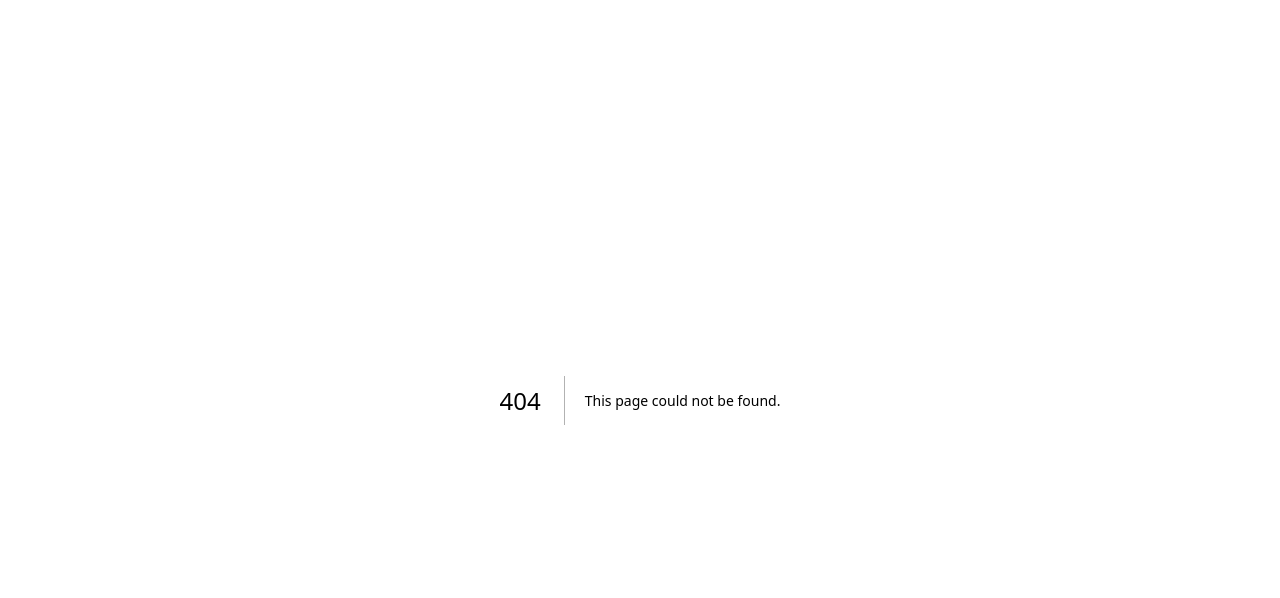
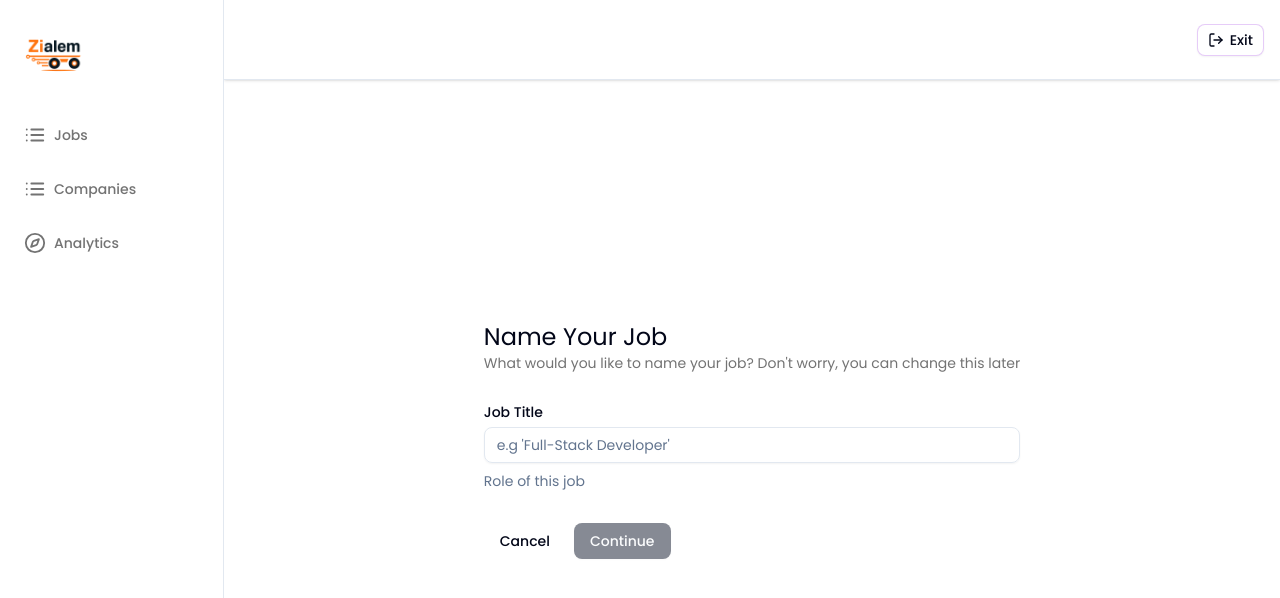
Before and after one commit to Biruk-Bogale/job-portal, a Next.js app: page /admin/create in a window 1280 px wide. Before the commit this address had no page. Shown: the top 598 px of the page. Built offline with nearby package versions, Linux system fonts and the light colour scheme.

Commit message:
create new job form

```diff
--- /dev/null
+++ b/app/(dashboard)/(routes)/admin/create/page.tsx
@@ -0,0 +1,90 @@
+"use client";
+import { useForm } from "react-hook-form";
+import { z } from "zod";
+import { zodResolver } from "@hookform/resolvers/zod";
+import {
+  Form,
+  FormControl,
+  FormDescription,
+  FormField,
+  FormItem,
+  FormLabel,
+  FormMessage,
+} from "@/components/ui/form";
+import { Input } from "@/components/ui/input";
+import Link from "next/link";
+import { Button } from "@/components/ui/button";
+
+const formSchema = z.object({
+  title: z.string().min(1, { message: "Job Title cannot be empty" }),
+});
+
+const JobCreatePage = () => {
+  const form = useForm<z.infer<typeof formSchema>>({
+    resolver: zodResolver(formSchema),
+    defaultValues: {
+      title: "",
+    },
+  });
+
+  const { isSubmitting, isValid } = form.formState;
+
+  const onSubmit = async (values: z.infer<typeof formSchema>) => {
+    console.log(values);
+  };
+
+  return (
+    <div className="max-w-5xl mx-auto flex md:items-center md:justify-center h-full p-6">
+      <div>
+        <h1 className="text-2xl">Name Your Job</h1>
+        <p className="text-sm text-neutral-500">
+          What would you like to name your job? Don&apos;t worry, you can change
+          this later
+        </p>
+        {/* form */}
+
+        <Form {...form}>
+          <form
+            onSubmit={form.handleSubmit(onSubmit)}
+            className="space-y-8 mt-8"
+          >
+            {/* form fields */}
+            <FormField
+              control={form.control}
+              name="title"
+              render={({ field }) => (
+                <FormItem>
+                  <FormLabel>Job Title</FormLabel>
+
+                  <FormControl>
+                    <Input
+                      disabled={isSubmitting}
+                      placeholder="e.g 'Full-Stack Developer'"
+                      {...field}
+                    />
+                  </FormControl>
+                  <FormDescription>Role of this job</FormDescription>
+                  <FormMessage />
+                </FormItem>
+              )}
+            />
+
+            <div className="flex items-center gap-x-2">
+              <Link href={"/"}>
+                <Button type="button" variant={"ghost"}>
+                  Cancel
+                </Button>
+              </Link>
+
+              <Button type="submit" disabled={!isValid || isSubmitting}>
+                Continue
+              </Button>
+            </div>
+          </form>
+        </Form>
+      </div>
+    </div>
+  );
+};
+
+export default JobCreatePage;
--- a/app/(dashboard)/(routes)/admin/jobs/page.tsx
+++ b/app/(dashboard)/(routes)/admin/jobs/page.tsx
@@ -1,9 +1,22 @@
-import React from 'react'
+import { Button } from "@/components/ui/button";
+import { Plus } from "lucide-react";
+import Link from "next/link";
+import React from "react";
 
 const JobPageOverView = () => {
   return (
-    <div>JobPageOverView</div>
-  )
-}
+    <div className="p-6 ">
+      <div className="flex items-end justify-end">
+        <Link href={"/admin/create"}>
+          <Button className="cursor-pointer">
+            <Plus className="w-5 h-5 mr-2 " /> New Job
+          </Button>
+        </Link>
+      </div>
 
-export default JobPageOverView
+      {/* datatable - List of jobs */}
+    </div>
+  );
+};
+
+export default JobPageOverView;
--- a/app/(dashboard)/_components/NavBarRoutes.tsx
+++ b/app/(dashboard)/_components/NavBarRoutes.tsx
@@ -20,7 +20,7 @@ const NavBarRoutes = () => {
             <Button
               variant={"outline"}
               size={"sm"}
-              className="border-purple-700/20"
+              className="border-purple-700/20 cursor-pointer"
             >
               <LogOut />
               Exit
@@ -31,7 +31,7 @@ const NavBarRoutes = () => {
             <Button
               variant={"outline"}
               size={"sm"}
-              className="border-purple-700/20"
+              className="border-purple-700/20 cursor-pointer"
             >
               Admin Mode
             </Button>
--- a/app/(dashboard)/_components/SideBar.tsx
+++ b/app/(dashboard)/_components/SideBar.tsx
@@ -11,7 +11,7 @@ const SideBar = () => {
 
       {/* side bar routes */}
       <div className="flex flex-col w-full">
-<SidebarRoutes/>
+        <SidebarRoutes />
       </div>
     </div>
   );
--- a/app/globals.css
+++ b/app/globals.css
@@ -120,3 +120,9 @@
     @apply bg-background text-foreground;
   }
 }
+
+html,
+body,
+:root {
+  height: 100%;
+}
--- /dev/null
+++ b/components/ui/form.tsx
@@ -0,0 +1,167 @@
+"use client"
+
+import * as React from "react"
+import * as LabelPrimitive from "@radix-ui/react-label"
+import { Slot } from "@radix-ui/react-slot"
+import {
+  Controller,
+  FormProvider,
+  useFormContext,
+  useFormState,
+  type ControllerProps,
+  type FieldPath,
+  type FieldValues,
+} from "react-hook-form"
+
+import { cn } from "@/lib/utils"
+import { Label } from "@/components/ui/label"
+
+const Form = FormProvider
+
+type FormFieldContextValue<
+  TFieldValues extends FieldValues = FieldValues,
+  TName extends FieldPath<TFieldValues> = FieldPath<TFieldValues>,
+> = {
+  name: TName
+}
+
+const FormFieldContext = React.createContext<FormFieldContextValue>(
+  {} as FormFieldContextValue
+)
+
+const FormField = <
+  TFieldValues extends FieldValues = FieldValues,
+  TName extends FieldPath<TFieldValues> = FieldPath<TFieldValues>,
+>({
+  ...props
+}: ControllerProps<TFieldValues, TName>) => {
+  return (
+    <FormFieldContext.Provider value={{ name: props.name }}>
+      <Controller {...props} />
+    </FormFieldContext.Provider>
+  )
+}
+
+const useFormField = () => {
+  const fieldContext = React.useContext(FormFieldContext)
+  const itemContext = React.useContext(FormItemContext)
+  const { getFieldState } = useFormContext()
+  const formState = useFormState({ name: fieldContext.name })
+  const fieldState = getFieldState(fieldContext.name, formState)
+
+  if (!fieldContext) {
+    throw new Error("useFormField should be used within <FormField>")
+  }
+
+  const { id } = itemContext
+
+  return {
+    id,
+    name: fieldContext.name,
+    formItemId: `${id}-form-item`,
+    formDescriptionId: `${id}-form-item-description`,
+    formMessageId: `${id}-form-item-message`,
+    ...fieldState,
+  }
+}
+
+type FormItemContextValue = {
+  id: string
+}
+
+const FormItemContext = React.createContext<FormItemContextValue>(
+  {} as FormItemContextValue
+)
+
+function FormItem({ className, ...props }: React.ComponentProps<"div">) {
+  const id = React.useId()
+
+  return (
+    <FormItemContext.Provider value={{ id }}>
+      <div
+        data-slot="form-item"
+        className={cn("grid gap-2", className)}
+        {...props}
+      />
+    </FormItemContext.Provider>
+  )
+}
+
+function FormLabel({
+  className,
+  ...props
+}: React.ComponentProps<typeof LabelPrimitive.Root>) {
+  const { error, formItemId } = useFormField()
+
+  return (
+    <Label
+      data-slot="form-label"
+      data-error={!!error}
+      className={cn("data-[error=true]:text-destructive", className)}
+      htmlFor={formItemId}
+      {...props}
+    />
+  )
+}
+
+function FormControl({ ...props }: React.ComponentProps<typeof Slot>) {
+  const { error, formItemId, formDescriptionId, formMessageId } = useFormField()
+
+  return (
+    <Slot
+      data-slot="form-control"
+      id={formItemId}
+      aria-describedby={
+        !error
+          ? `${formDescriptionId}`
+          : `${formDescriptionId} ${formMessageId}`
+      }
+      aria-invalid={!!error}
+      {...props}
+    />
+  )
+}
+
+function FormDescription({ className, ...props }: React.ComponentProps<"p">) {
+  const { formDescriptionId } = useFormField()
+
+  return (
+    <p
+      data-slot="form-description"
+      id={formDescriptionId}
+      className={cn("text-muted-foreground text-sm", className)}
+      {...props}
+    />
+  )
+}
+
+function FormMessage({ className, ...props }: React.ComponentProps<"p">) {
+  const { error, formMessageId } = useFormField()
+  const body = error ? String(error?.message ?? "") : props.children
+
+  if (!body) {
+    return null
+  }
+
+  return (
+    <p
+      data-slot="form-message"
+      id={formMessageId}
+      className={cn("text-destructive text-sm", className)}
+      {...props}
+    >
+      {body}
+    </p>
+  )
+}
+
+export {
+  useFormField,
+  Form,
+  FormItem,
+  FormLabel,
+  FormControl,
+  FormDescription,
+  FormMessage,
+  FormField,
+}
--- /dev/null
+++ b/components/ui/input.tsx
@@ -0,0 +1,21 @@
+import * as React from "react"
+
+import { cn } from "@/lib/utils"
+
+function Input({ className, type, ...props }: React.ComponentProps<"input">) {
+  return (
+    <input
+      type={type}
+      data-slot="input"
+      className={cn(
+        "file:text-foreground placeholder:text-muted-foreground selection:bg-primary selection:text-primary-foreground dark:bg-input/30 border-input flex h-9 w-full min-w-0 rounded-md border bg-transparent px-3 py-1 text-base shadow-xs transition-[color,box-shadow] outline-none file:inline-flex file:h-7 file:border-0 file:bg-transparent file:text-sm file:font-medium disabled:pointer-events-none disabled:cursor-not-allowed disabled:opacity-50 md:text-sm",
+        "focus-visible:border-ring focus-visible:ring-ring/50 focus-visible:ring-[3px]",
+        "aria-invalid:ring-destructive/20 dark:aria-invalid:ring-destructive/40 aria-invalid:border-destructive",
+        className
+      )}
+      {...props}
+    />
+  )
+}
+
+export { Input }
--- /dev/null
+++ b/components/ui/label.tsx
@@ -0,0 +1,24 @@
+"use client"
+
+import * as React from "react"
+import * as LabelPrimitive from "@radix-ui/react-label"
+
+import { cn } from "@/lib/utils"
+
+function Label({
+  className,
+  ...props
+}: React.ComponentProps<typeof LabelPrimitive.Root>) {
+  return (
+    <LabelPrimitive.Root
+      data-slot="label"
+      className={cn(
+        "flex items-center gap-2 text-sm leading-none font-medium select-none group-data-[disabled=true]:pointer-events-none group-data-[disabled=true]:opacity-50 peer-disabled:cursor-not-allowed peer-disabled:opacity-50",
+        className
+      )}
+      {...props}
+    />
+  )
+}
+
+export { Label }
--- a/package.json
+++ b/package.json
@@ -10,7 +10,9 @@
   },
   "dependencies": {
     "@clerk/nextjs": "^6.20.0",
+    "@hookform/resolvers": "^5.0.1",
     "@radix-ui/react-dialog": "^1.1.14",
+    "@radix-ui/react-label": "^2.1.7",
     "@radix-ui/react-slot": "^1.2.3",
     "class-variance-authority": "^0.7.1",
     "clsx": "^2.1.1",
@@ -18,7 +20,9 @@
     "next": "15.3.2",
     "react": "^19.0.0",
     "react-dom": "^19.0.0",
-    "tailwind-merge": "^3.3.0"
+    "react-hook-form": "^7.56.4",
+    "tailwind-merge": "^3.3.0",
+    "zod": "^3.25.34"
   },
   "devDependencies": {
     "@eslint/eslintrc": "^3",
```
Also changed, not shown: 1 other file (tests, documents, lock files or other folders).
